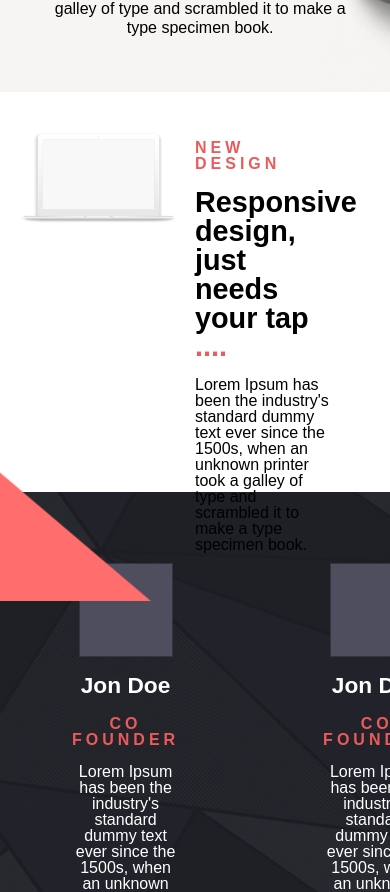
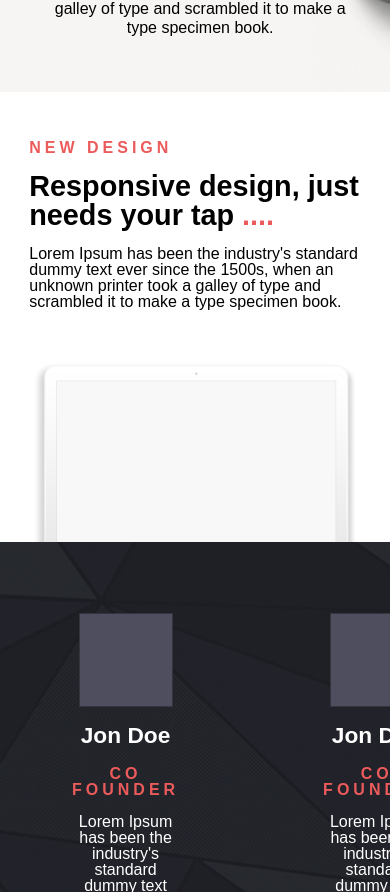
Before and after one commit to ehsanh06/dummy-marketing, a React (Create React App) app in the folder dummy-marketing/: page / in a window 390 px wide. Shown: the part 2050-2942 px from the top of the page. Built offline with nearby package versions, Linux system fonts and the light colour scheme; a web font is replaced by a local one.

Commit message:
responsive has been completed

```diff
--- a/dummy-marketing/src/component/App.css
+++ b/dummy-marketing/src/component/App.css
@@ -276,7 +276,7 @@ section.features > div:nth-child(2) div > p {
 
 @media screen and (max-width: 1024px) {
     section.features {
-        background-position: 10px 10px;
+        background-position: 0px;
         background-size: cover;
     }
 
@@ -339,9 +339,9 @@ section.features > div:nth-child(2) div > p {
 }
 
 
-/*
+/*-----------------
     Responsive
-*/
+-------------------*/
 section.responsive {
     display: grid;
     grid-template-columns: repeat(2, 1fr);
@@ -380,6 +380,71 @@ section.responsive div:nth-of-type(2) {
 
 section.responsive div:nth-of-type(2) p {
     padding: 1em 0;
+}
+
+@media screen and (max-width: 1024px) {
+    section.responsive div:nth-of-type(2) {
+        width: 90%;
+        margin: 0% auto;
+        padding: 3em 0;
+    }
+
+    section.responsive>img {
+        width: 45%;
+        position: absolute;
+        top: 15%;
+        left: 5%;
+    }
+
+}
+
+@media screen and (max-width: 768px) {
+    h2 {
+        font-size: 1.8em;
+    }
+
+    section.responsive {
+        grid-template-columns: none;
+    }
+
+    section.responsive div:first-child {
+        display: none;
+    }
+
+    section.responsive img {
+        width: 100%;
+        position: absolute;
+        top: 5%;
+        left: 0%;
+        z-index: -1;
+    }
+
+    section.responsive div:nth-of-type(2) {
+        width: 65%;
+        margin: 0% auto;
+        padding: 5em 0;
+    }
+}
+
+@media screen and (max-width: 425px) {
+    section.responsive {
+        height: 450px;
+    }
+
+    section.responsive img {
+        top: 270px;
+    }
+
+    section.responsive div:nth-of-type(2) {
+        width: 85%;
+        padding: 2em 0;
+    }
+}
+
+@media screen and (max-width: 320px) {
+    section.responsive img {
+            top: 300px;
+    }
 }
 
 /*
```
